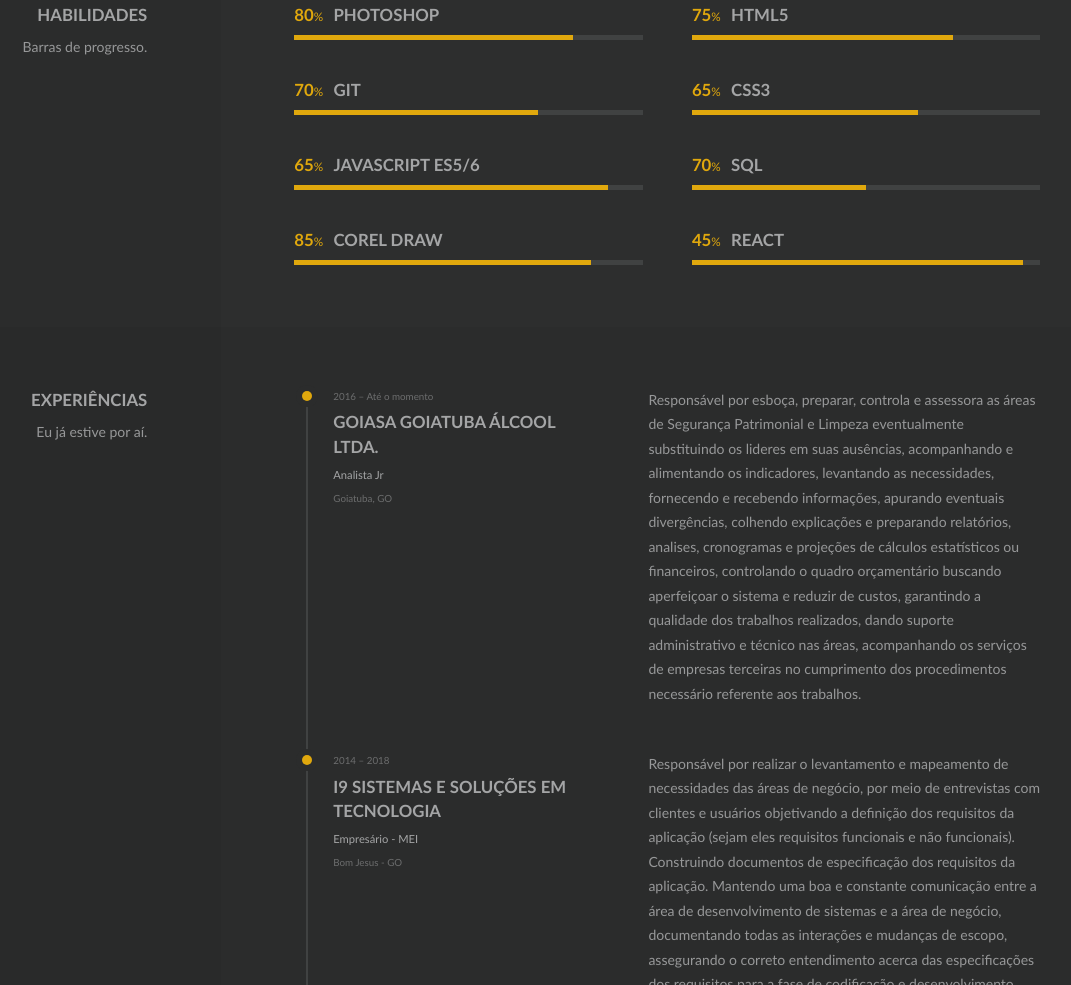
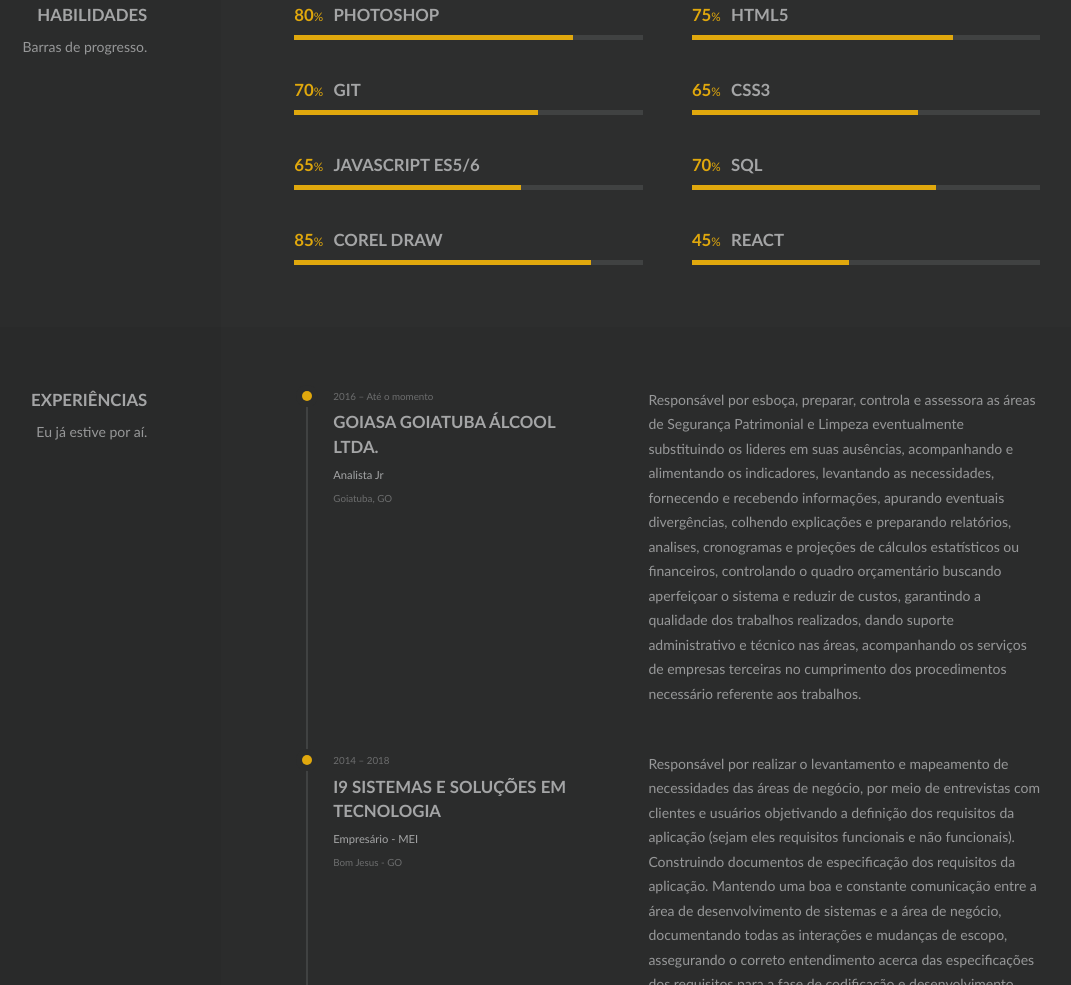
Before and after one commit to alexandre-maicol/alexandre-maicol.githhub.io, a plain HTML site: page index.html in a window 1280 px wide. Shown: the part 1179-2164 px from the top of the page, without its empty margins (164-1235 px from the left). Drawn offline with Linux system fonts and the light colour scheme.

Commit message:
Update index.html

```diff
--- a/index.html
+++ b/index.html
@@ -370,7 +370,7 @@
                                         </div>
                                     </div>
                                     <div class="c-progress-bar  o-content__body  t-border-color-bg  u-mt-text">
-                                        <div class="a-progress-bar  c-progress-bar__filler  t-primary-bg" data-percent="65" style="; width:90%"></div>
+                                        <div class="a-progress-bar  c-progress-bar__filler  t-primary-bg" data-percent="65" style="; width:65%"></div>
                                     </div>
                                 </div>
                             </div><!-- /o-grid__col -->
@@ -388,7 +388,7 @@
                                         </div>
                                     </div>
                                     <div class="c-progress-bar  o-content__body  t-border-color-bg  u-mt-text">
-                                        <div class="a-progress-bar  c-progress-bar__filler  t-primary-bg" data-percent="70" style="; width:50%"></div>
+                                        <div class="a-progress-bar  c-progress-bar__filler  t-primary-bg" data-percent="70" style="; width:70%"></div>
                                     </div>
                                 </div>
                             </div><!-- /o-grid__col -->
@@ -424,7 +424,7 @@
                                         </div>
                                     </div>
                                     <div class="c-progress-bar  o-content__body  t-border-color-bg  u-mt-text">
-                                        <div class="a-progress-bar  c-progress-bar__filler  t-primary-bg" data-percent="45" style="; width:95%"></div>
+                                        <div class="a-progress-bar  c-progress-bar__filler  t-primary-bg" data-percent="45" style="; width:45%"></div>
                                     </div>
                                 </div>
                             </div><!-- /o-grid__col -->
```
